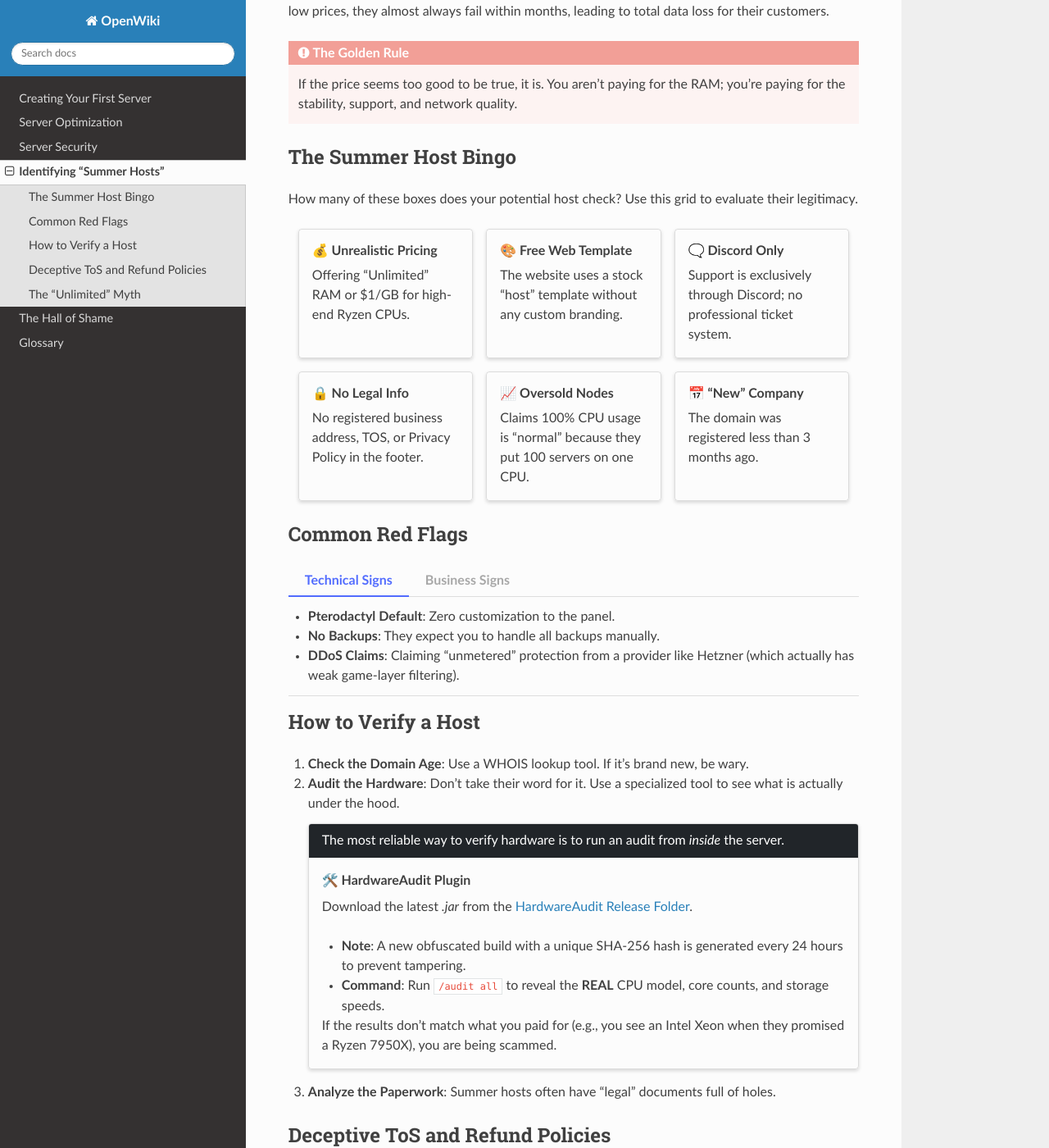
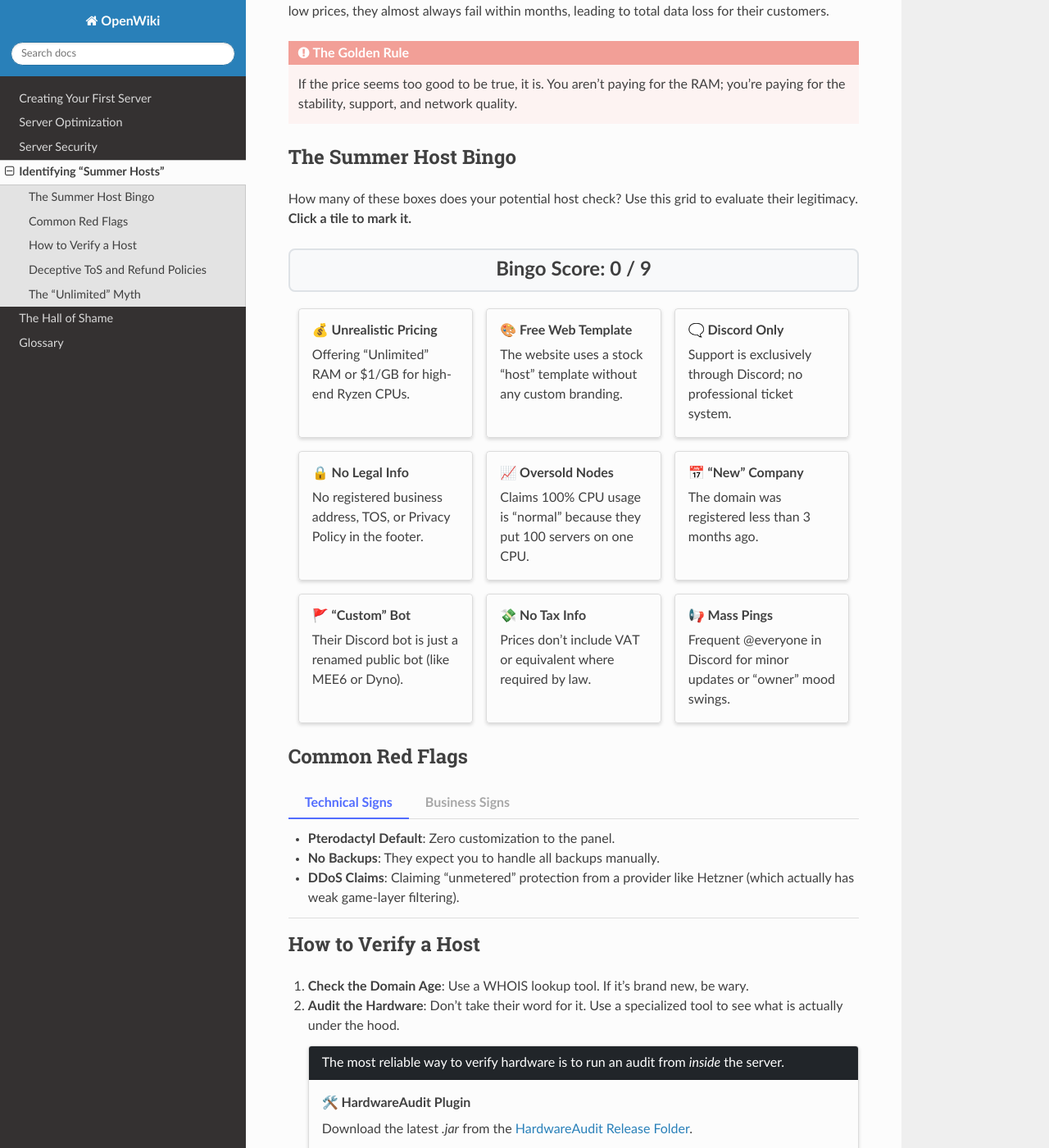
Before and after one commit to Earth1283/OpenWiki, a Sphinx documentation site: the page built from docs/source/summer_hosts.rst, in a window 1280 px wide and 1400 px high, scrolled down 206 px. Shown: the whole window at 82% size. Built offline with Sphinx 7.4.7 and the Read the Docs theme 3.1.0, drawn with Linux system fonts in a browser that asks for light colours.

Commit message:
bingo intearctive

```diff
--- a/docs/source/summer_hosts.rst
+++ b/docs/source/summer_hosts.rst
@@ -11,40 +11,124 @@
 The Summer Host Bingo
 ---------------------
 
-How many of these boxes does your potential host check? Use this grid to evaluate their legitimacy.
+How many of these boxes does your potential host check? Use this grid to evaluate their legitimacy. **Click a tile to mark it.**
+
+.. raw:: html
+
+   <div id="bingo-score" style="font-size: 1.5em; font-weight: bold; margin-bottom: 20px; text-align: center; padding: 10px; background: #f8f9fa; border-radius: 8px; border: 2px solid #dee2e6;">
+      Bingo Score: <span id="score-val">0</span> / 9
+   </div>
+
+   <style>
+      .bingo-tile {
+         cursor: pointer;
+         transition: all 0.3s ease !important;
+      }
+      .bingo-tile:hover {
+         transform: translateY(-5px);
+         box-shadow: 0 4px 15px rgba(0,0,0,0.1) !important;
+      }
+      .bingo-tile.marked {
+         background-color: #ffcccc !important;
+         border-color: #ff0000 !important;
+         opacity: 0.8;
+      }
+      .bingo-tile.marked .sd-card-header {
+         background-color: #ff0000 !important;
+         color: white !important;
+      }
+      .bingo-tile.marked::after {
+         content: "❌";
+         position: absolute;
+         top: 50%;
+         left: 50%;
+         transform: translate(-50%, -50%);
+         font-size: 5em;
+         opacity: 0.2;
+         pointer-events: none;
+      }
+   </style>
+
+   <script>
+      document.addEventListener('DOMContentLoaded', function() {
+         const cards = document.querySelectorAll('.bingo-tile');
+         const scoreVal = document.getElementById('score-val');
+         let score = 0;
+
+         cards.forEach(card => {
+            card.addEventListener('click', function() {
+               this.classList.toggle('marked');
+               score = document.querySelectorAll('.bingo-tile.marked').length;
+               scoreVal.innerText = score;
+
+               if (score >= 5) {
+                  document.getElementById('bingo-score').style.borderColor = 'red';
+                  document.getElementById('bingo-score').style.color = 'red';
+               } else {
+                  document.getElementById('bingo-score').style.borderColor = '#dee2e6';
+                  document.getElementById('bingo-score').style.color = 'inherit';
+               }
+            });
+         });
+      });
+   </script>
 
 .. grid:: 1 2 3 3
    :gutter: 3
 
    .. grid-item-card:: 💰 Unrealistic Pricing
       :class-header: sd-bg-warning
+      :class-card: bingo-tile
 
       Offering "Unlimited" RAM or $1/GB for high-end Ryzen CPUs.
 
    .. grid-item-card:: 🎨 Free Web Template
       :class-header: sd-bg-warning
+      :class-card: bingo-tile
 
       The website uses a stock "host" template without any custom branding.
 
    .. grid-item-card:: 🗨️ Discord Only
       :class-header: sd-bg-warning
+      :class-card: bingo-tile
 
       Support is exclusively through Discord; no professional ticket system.
 
    .. grid-item-card:: 🔒 No Legal Info
       :class-header: sd-bg-warning
+      :class-card: bingo-tile
 
       No registered business address, TOS, or Privacy Policy in the footer.
 
    .. grid-item-card:: 📈 Oversold Nodes
       :class-header: sd-bg-warning
+      :class-card: bingo-tile
 
       Claims 100% CPU usage is "normal" because they put 100 servers on one CPU.
 
    .. grid-item-card:: 📅 "New" Company
       :class-header: sd-bg-warning
+      :class-card: bingo-tile
 
       The domain was registered less than 3 months ago.
+
+   .. grid-item-card:: 🚩 "Custom" Bot
+      :class-header: sd-bg-warning
+      :class-card: bingo-tile
+
+      Their Discord bot is just a renamed public bot (like MEE6 or Dyno).
+
+   .. grid-item-card:: 💸 No Tax Info
+      :class-header: sd-bg-warning
+      :class-card: bingo-tile
+
+      Prices don't include VAT or equivalent where required by law.
+
+   .. grid-item-card:: 📢 Mass Pings
+      :class-header: sd-bg-warning
+      :class-card: bingo-tile
+
+      Frequent @everyone in Discord for minor updates or "owner" mood swings.
 
 Common Red Flags
 ----------------
```
